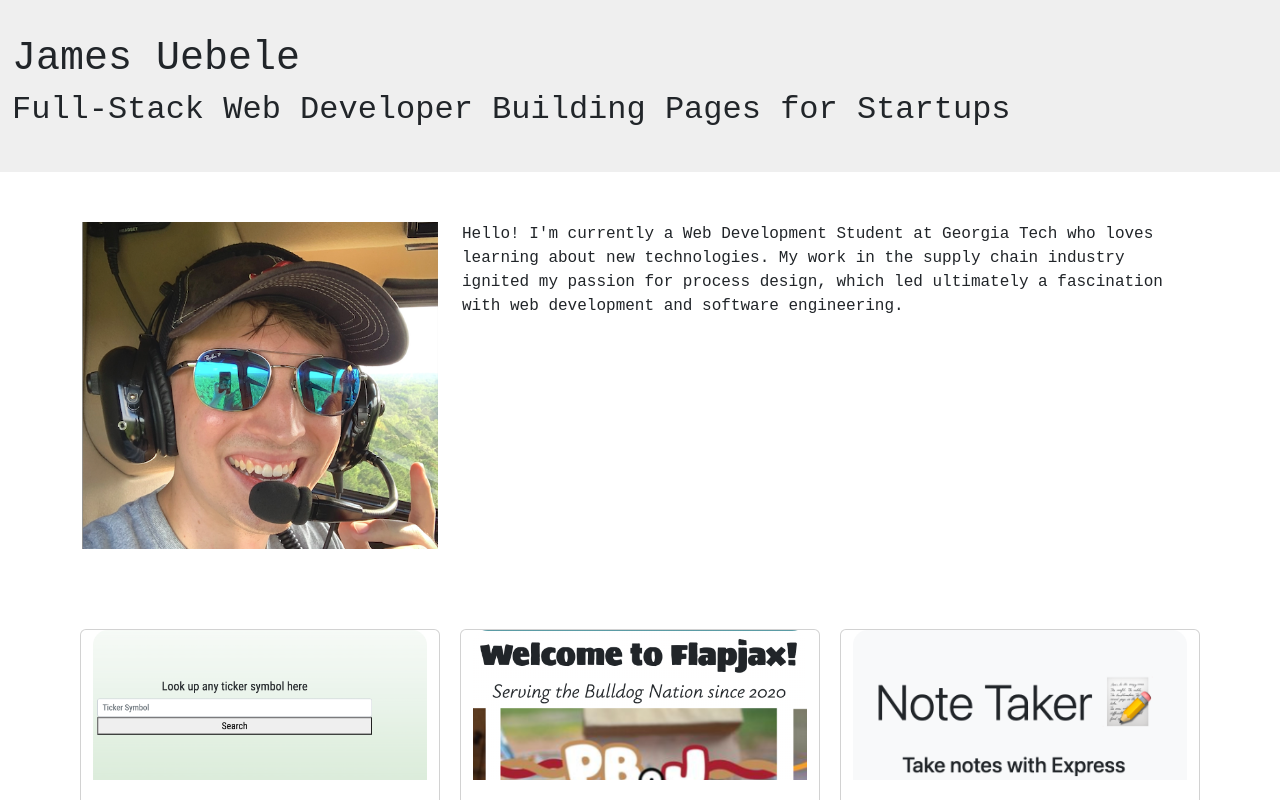
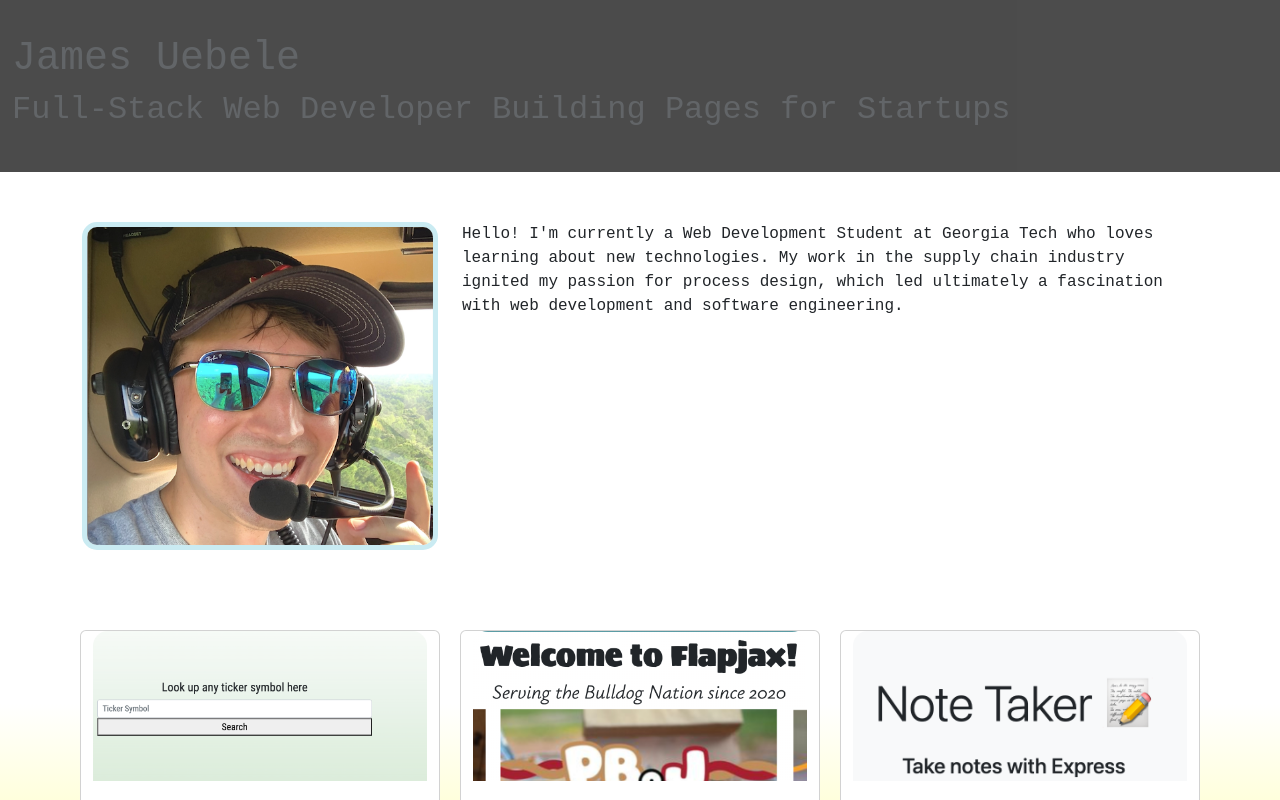
Before and after one commit to Juebele/SPA_Portfolio, a React (Create React App) app: page / in a window 1280 px wide. Shown: the top 800 px of the page. Built offline with nearby package versions, Linux system fonts and the light colour scheme.

Commit message:
added beautiful gradient

```diff
--- a/src/App.js
+++ b/src/App.js
@@ -16,7 +16,7 @@ const githubLink = "https://github.com/Juebele/";
 // We also pass a type prop to the component set to the value of "alertType"
 function App() {
   return (
-    <div>
+    <div class="body">
   <Header/>
   <About/>
   <Main/>
--- a/src/style.css
+++ b/src/style.css
@@ -10,8 +10,13 @@
     --color4: #efefef;
 }
 
+.body {
+    background-image: linear-gradient(white, white,  yellow)
+}
+
 .header {
-    background-color: #efefef;
+    background-color: black;
+    opacity: 70%;
     display: flex;
     justify-content: space-between;
     align-items: center;
@@ -91,6 +96,10 @@
 .headshot {
     max-width: 100%;
     min-height: 100px;
+    border-radius: 15px;
+    border-width: 5px;
+    border-color: var(--color2);
+    border-style: solid;
 }
 
 .column-right img {
```
